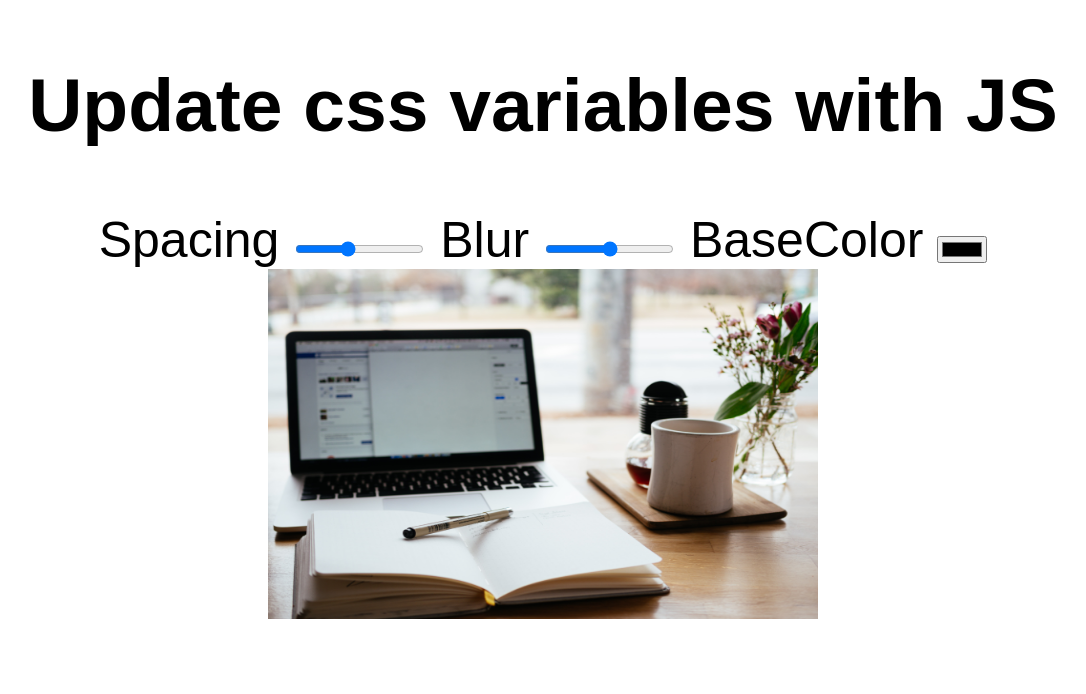
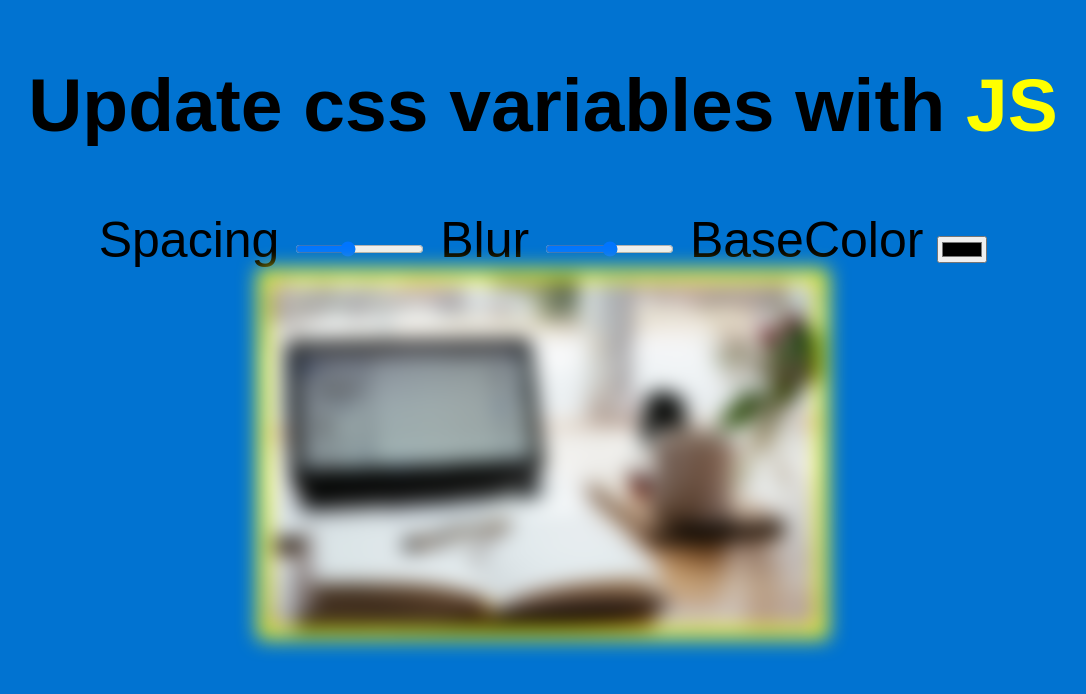
Before and after one commit to Iamsbharti/css-variable-updates, a website built with Parcel: page index.html in a window 1280 px wide. Shown: the whole page, without its empty margins (97-1183 px from the left). Built offline with nearby package versions, Linux system fonts and the light colour scheme.

Commit message:
added css variables to js and img
added css variables to js and img

```diff
--- a/index.html
+++ b/index.html
@@ -7,7 +7,7 @@
   </head>
 
   <body>
-    <h2>Update css variables with <span class="h1">JS</span></h2>
+    <h2>Update css variables with <span class="js">JS</span></h2>
     <div class="controls">
       <label for="spacing">Spacing</label>
       <input
--- a/src/styles.css
+++ b/src/styles.css
@@ -1,10 +1,12 @@
 :root {
-  --padding: 10 --;
+  --base: yellow;
+  --spacing: 10px;
+  --blur: 10px;
 }
 body {
   font-family: sans-serif;
   text-align: center;
-  background: "#191459";
+  background: rgb(1, 115, 209);
   font-weight: 50;
   font-size: 50px;
 }
@@ -14,4 +16,10 @@ body {
 img {
   width: 550px;
   height: 350px;
+  padding: var(--spacing);
+  background: var(--base);
+  filter: blur(var(--blur));
 }
+.js {
+  color: var(--base);
+}
```
